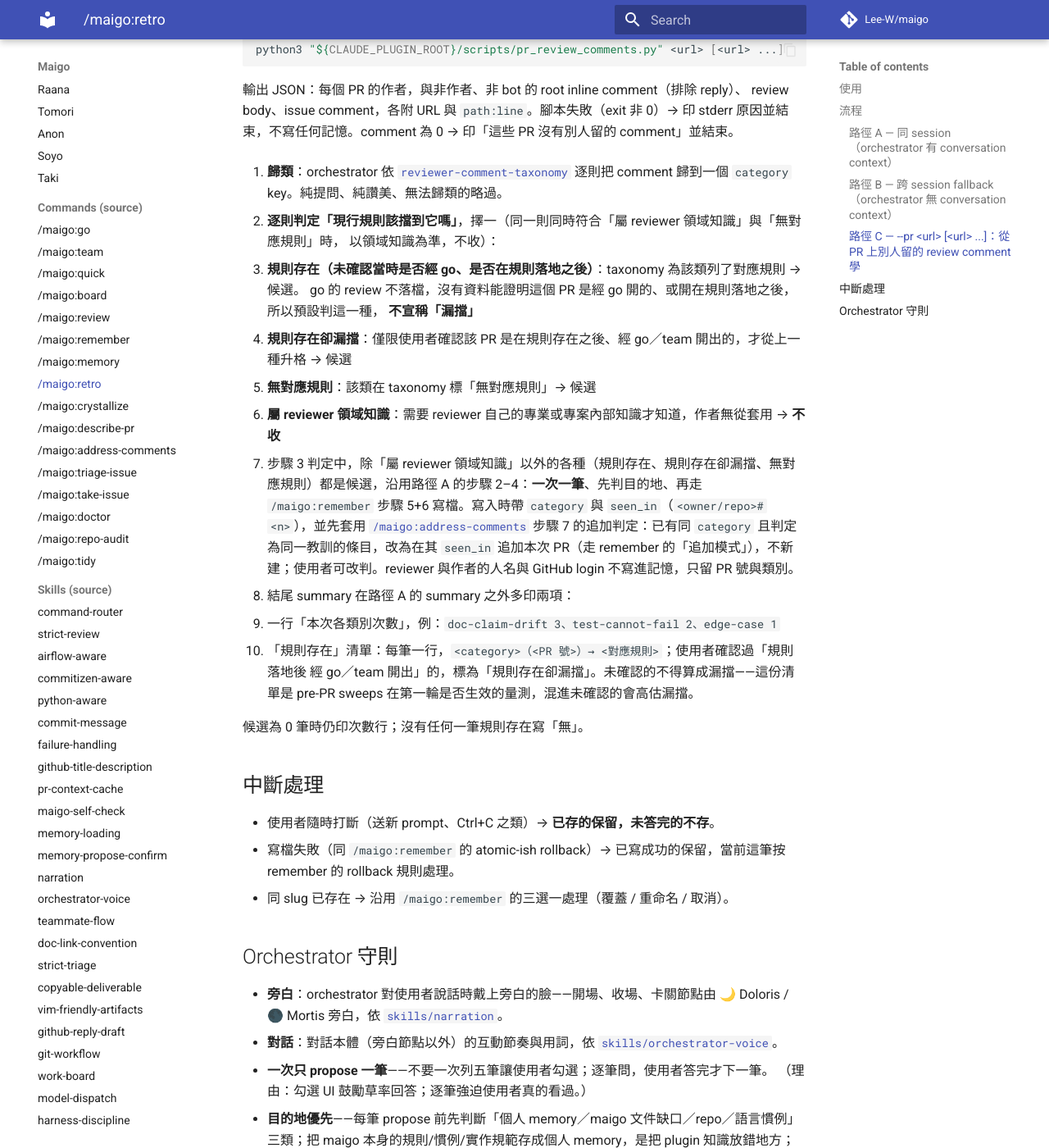
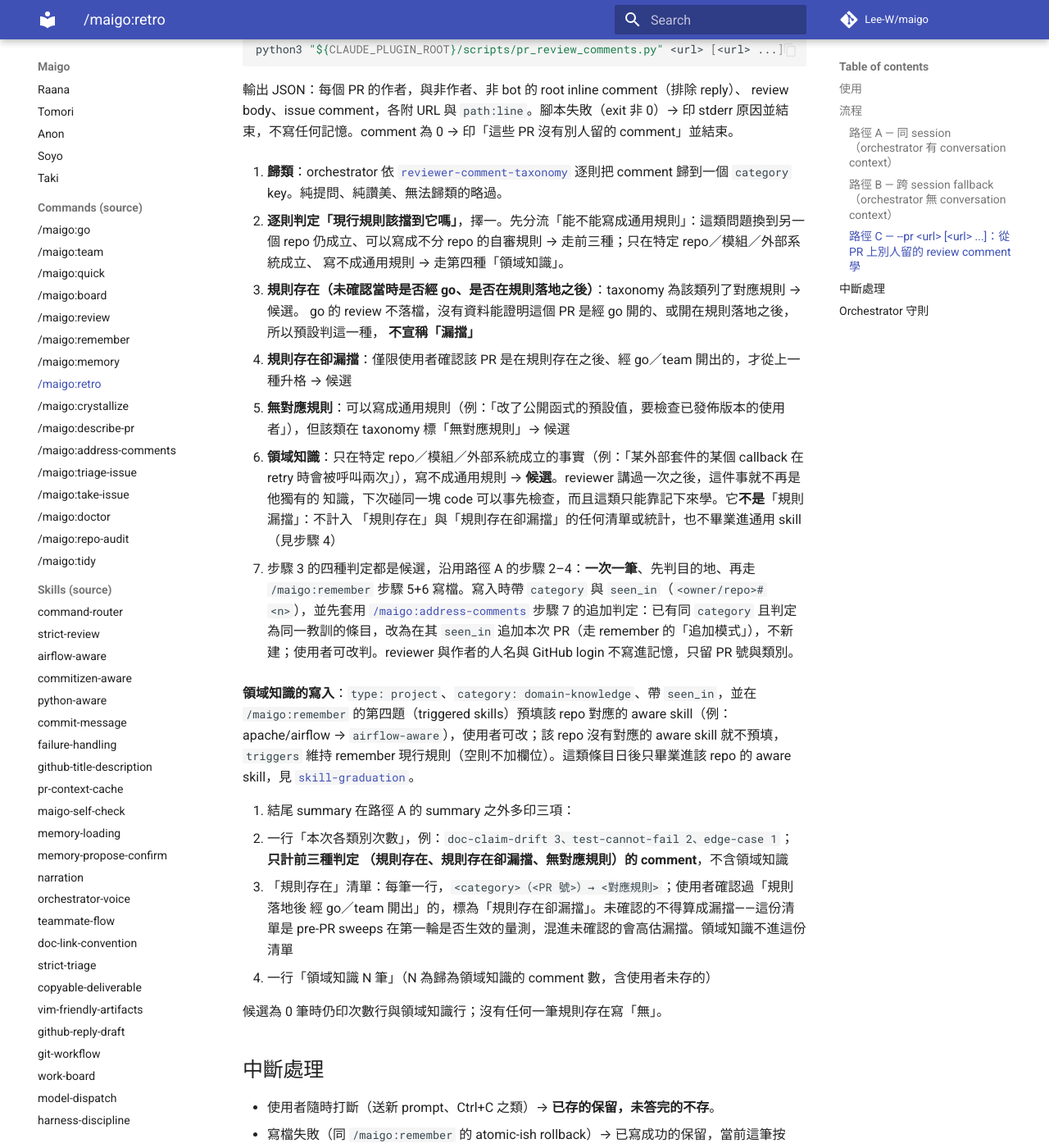
Before and after one commit to Lee-W/maigo, an MkDocs documentation site: the page built from docs/commands/retro.md, in a window 1280 px wide and 1400 px high, scrolled down 3701 px. Shown: the whole window at 82% size. Built offline with MkDocs 1.6.1 and Material for MkDocs 9.7.7, drawn with Linux system fonts in a browser that asks for light colours; comment, search, counter and statistics services are not loaded.

Commit message:
feat(retro): keep reviewer domain knowledge as a candidate under its own category

```diff
--- a/commands/retro.md
+++ b/commands/retro.md
@@ -111,28 +111,41 @@ reviewer 實際挑過什麼，不在對話裡。這條路徑讀 PR 上**別人**
    [`reviewer-comment-taxonomy`](https://github.com/Lee-W/maigo/blob/main/skills/strict-review/references/reviewer-comment-taxonomy.md)
    逐則把 comment 歸到一個 `category` key。純提問、純讚美、無法歸類的略過。
 
-3. **逐則判定「現行規則該擋到它嗎」**，擇一（同一則同時符合「屬 reviewer 領域知識」與「無對應規則」時，
-   以領域知識為準，不收）：
+3. **逐則判定「現行規則該擋到它嗎」**，擇一。先分流「能不能寫成通用規則」：這類問題換到另一個
+   repo 仍成立、可以寫成不分 repo 的自審規則 → 走前三種；只在特定 repo／模組／外部系統成立、
+   寫不成通用規則 → 走第四種「領域知識」。
    - **規則存在（未確認當時是否經 go、是否在規則落地之後）**：taxonomy 為該類列了對應規則 → 候選。
      go 的 review 不落檔，沒有資料能證明這個 PR 是經 go 開的、或開在規則落地之後，所以預設判這一種，
      **不宣稱「漏擋」**
    - **規則存在卻漏擋**：僅限使用者確認該 PR 是在規則存在之後、經 go／team 開出的，才從上一種升格 → 候選
-   - **無對應規則**：該類在 taxonomy 標「無對應規則」→ 候選
-   - **屬 reviewer 領域知識**：需要 reviewer 自己的專業或專案內部知識才知道，作者無從套用 → **不收**
+   - **無對應規則**：可以寫成通用規則（例：「改了公開函式的預設值，要檢查已發佈版本的使用者」），但該類在
+     taxonomy 標「無對應規則」→ 候選
+   - **領域知識**：只在特定 repo／模組／外部系統成立的事實（例：「某外部套件的某個 callback 在
+     retry 時會被呼叫兩次」），寫不成通用規則 → **候選**。reviewer 講過一次之後，這件事就不再是他獨有的
+     知識，下次碰同一塊 code 可以事先檢查，而且這類只能靠記下來學。它**不是**「規則漏擋」：不計入
+     「規則存在」與「規則存在卻漏擋」的任何清單或統計，也不畢業進通用 skill（見步驟 4）
 
-4. 步驟 3 判定中，除「屬 reviewer 領域知識」以外的各種（規則存在、規則存在卻漏擋、無對應規則）都是候選，沿用路徑 A 的步驟 2–4：**一次一筆**、先判目的地、再走 `/maigo:remember`
+4. 步驟 3 的四種判定都是候選，沿用路徑 A 的步驟 2–4：**一次一筆**、先判目的地、再走 `/maigo:remember`
    步驟 5+6 寫檔。寫入時帶 `category` 與 `seen_in`（`<owner/repo>#<n>`），並先套用
    [`/maigo:address-comments`](https://github.com/Lee-W/maigo/blob/main/commands/address-comments.md)
    步驟 7 的追加判定：已有同 `category` 且判定為同一教訓的條目，改為在其 `seen_in`
    追加本次 PR（走 remember 的「追加模式」），不新建；使用者可改判。reviewer 與作者的人名與 GitHub login 不寫進記憶，只留 PR 號與類別。
 
-5. 結尾 summary 在路徑 A 的 summary 之外多印兩項：
-   - 一行「本次各類別次數」，例：`doc-claim-drift 3、test-cannot-fail 2、edge-case 1`
+   **領域知識的寫入**：`type: project`、`category: domain-knowledge`、帶 `seen_in`，並在
+   `/maigo:remember` 的第四題（triggered skills）預填該 repo 對應的 aware skill（例：apache/airflow →
+   `airflow-aware`），使用者可改；該 repo 沒有對應的 aware skill 就不預填，`triggers` 維持 remember
+   現行規則（空則不加欄位）。這類條目日後只畢業進該 repo 的 aware skill，見
+   [`skill-graduation`](https://github.com/Lee-W/maigo/blob/main/skills/maigo-self-check/references/skill-graduation.md)。
+
+5. 結尾 summary 在路徑 A 的 summary 之外多印三項：
+   - 一行「本次各類別次數」，例：`doc-claim-drift 3、test-cannot-fail 2、edge-case 1`；**只計前三種判定
+     （規則存在、規則存在卻漏擋、無對應規則）的 comment**，不含領域知識
    - 「規則存在」清單：每筆一行，`<category>（<PR 號>）→ <對應規則>`；使用者確認過「規則落地後
      經 go／team 開出」的，標為「規則存在卻漏擋」。未確認的不得算成漏擋——這份清單是 pre-PR sweeps
-     在第一輪是否生效的量測，混進未確認的會高估漏擋。
+     在第一輪是否生效的量測，混進未確認的會高估漏擋。領域知識不進這份清單
+   - 一行「領域知識 N 筆」（N 為歸為領域知識的 comment 數，含使用者未存的）
 
-   候選為 0 筆時仍印次數行；沒有任何一筆規則存在寫「無」。
+   候選為 0 筆時仍印次數行與領域知識行；沒有任何一筆規則存在寫「無」。
 
 ## 中斷處理
 
```
Also changed, not shown: commands/address-comments.md (+2 -0 lines), docs/reference/commands.md (+1 -1 lines), skills/maigo-self-check/references/skill-graduation.md (+4 -0 lines), skills/strict-review/references/reviewer-comment-taxonomy.md (+7 -4 lines).
